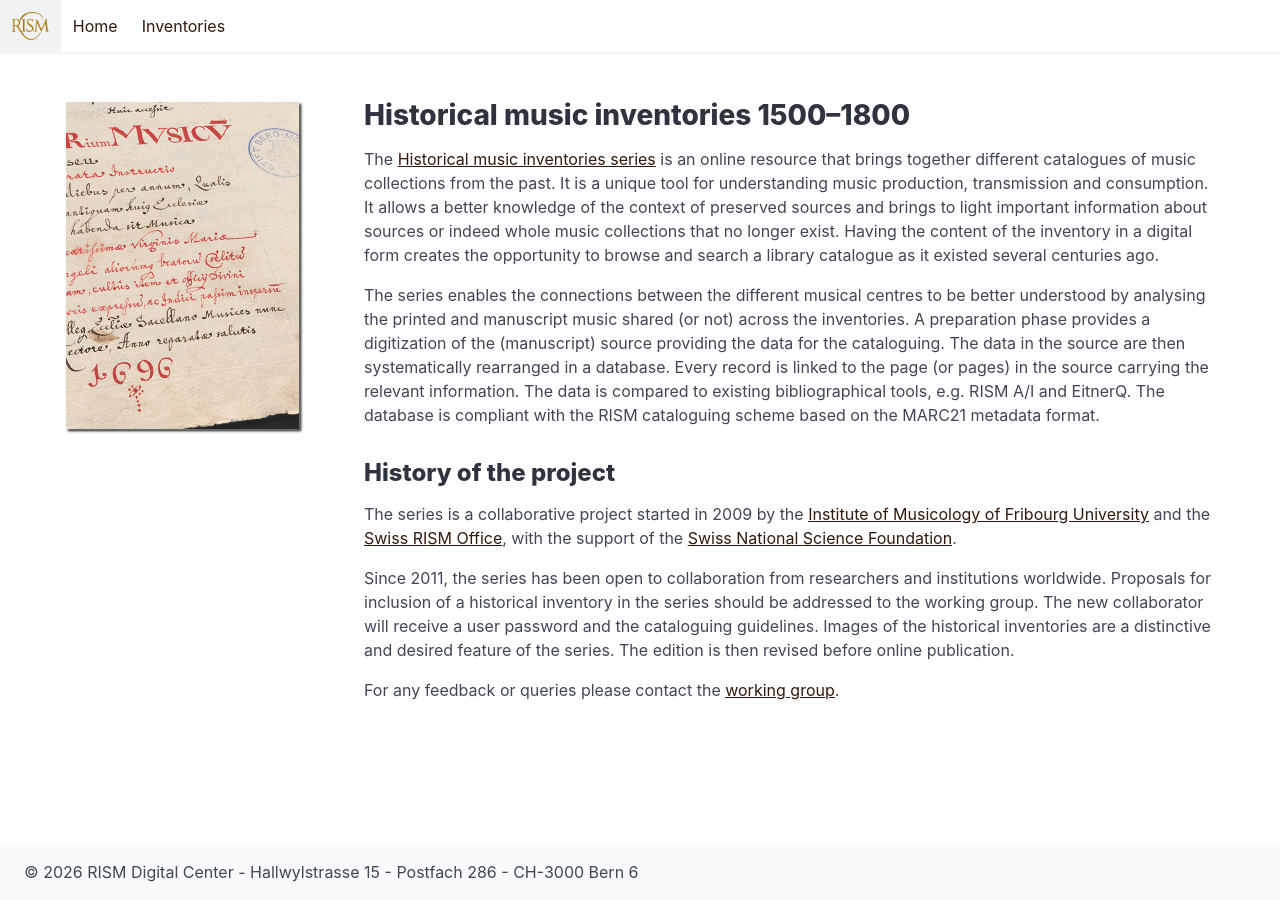
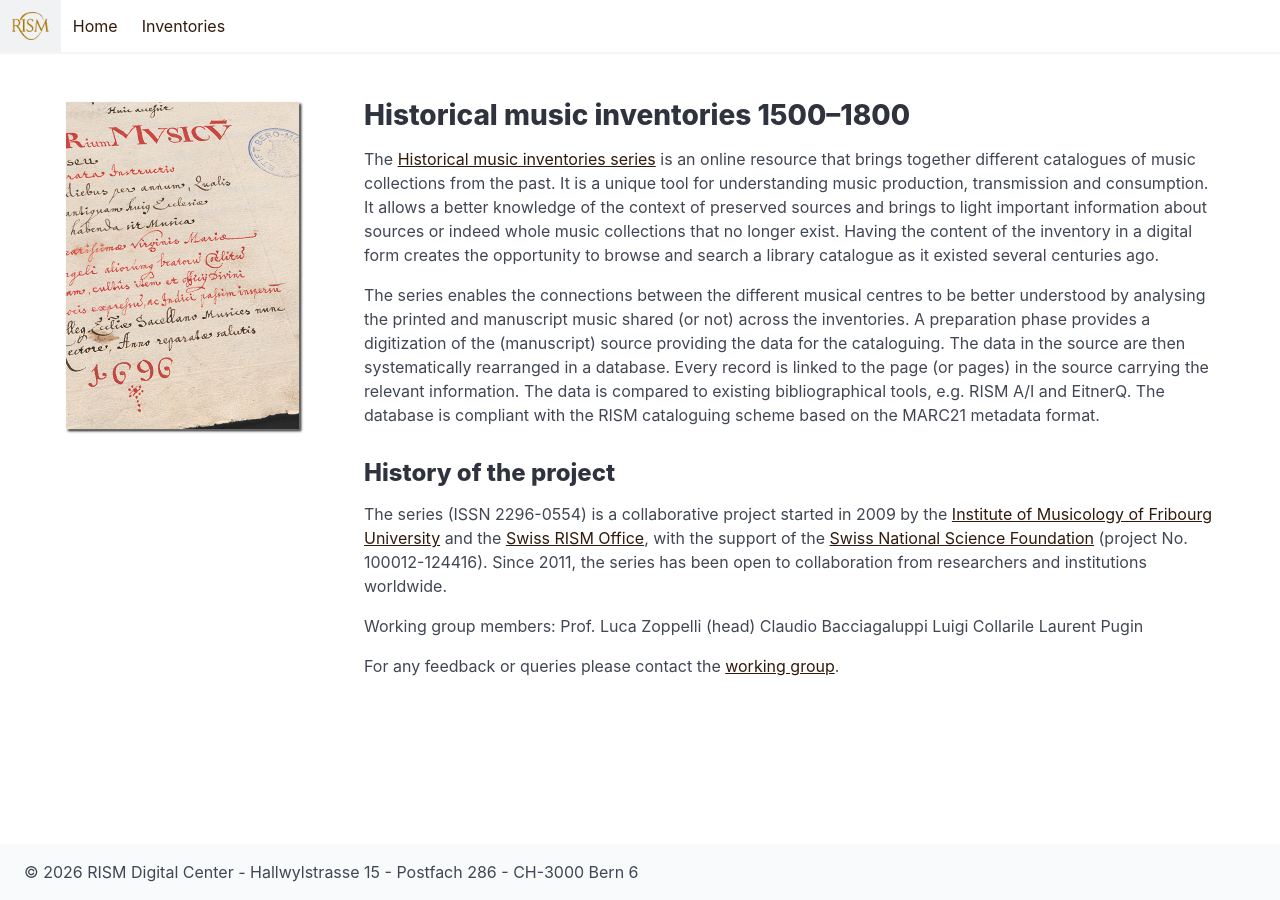
Before and after one commit to baccia/inventories, a Jekyll site: the page built from index.md, in a window 1280 px wide. Built offline with Jekyll 4.4.1, drawn with Linux system fonts in a browser that asks for light colours.

Commit message:
Update index
-Add names of working groups
-Update link to RISM CH

```diff
--- a/index.md
+++ b/index.md
@@ -41,13 +41,17 @@ metadata format.
 
 ### History of the project
 
-The series is a collaborative project started in 2009 by the
+The series (ISSN 2296-0554) is a collaborative project started in 2009 by the
 [Institute of Musicology of Fribourg University](http://www.unifr.ch/musicologie/)
-and the [Swiss RISM Office](http://www.rism-ch.org),
+and the [Swiss RISM Office](https://rism.digital/rism-ch.html),
 with the support of the
-[Swiss National Science Foundation](http://www.snf.ch).
+[Swiss National Science Foundation](http://www.snf.ch) (project No. 100012-124416). Since 2011, the series has been open to collaboration from researchers and institutions worldwide.
 
-Since 2011, the series has been open to collaboration from researchers and institutions worldwide. Proposals for inclusion of a historical inventory in the series should be addressed to the working group. The new collaborator will receive a user password and the cataloguing guidelines. Images of the historical inventories are a distinctive and desired feature of the series. The edition is then revised before online publication.
+Working group members:
+Prof. Luca Zoppelli (head)
+Claudio Bacciagaluppi
+Luigi Collarile
+Laurent Pugin
 
 For any feedback or queries please contact the
 [working group](mailto:inventories@rism-ch.org).
```
